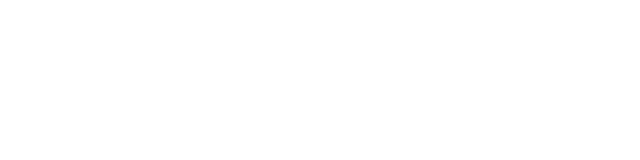
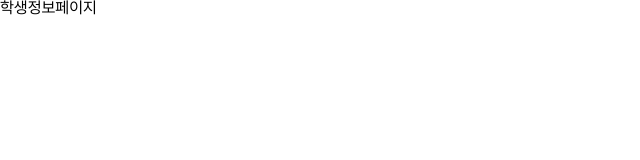
Before and after one commit to GSM-Not-Easy/Sundo-Frontend, a React (Create React App) app: page /stuinfo in a window 1280 px wide. Before the commit this address had no page. Shown: the top 160 px of the page, without its empty margins (0-640 px from the left). Built offline with nearby package versions, Linux system fonts and the light colour scheme.

Commit message:
Add StuInfo page setting

```diff
--- /dev/null
+++ b/src/pageContainer/StuInfoPage/index.jsx
@@ -0,0 +1,7 @@
+import * as S from './style';
+
+const StuInfoPage = () => {
+  return <div>학생정보페이지</div>;
+};
+
+export default StuInfoPage;
--- /dev/null
+++ b/src/pageContainer/StuInfoPage/style.js
@@ -0,0 +1 @@
+import styled from 'styled-components';
--- a/src/pageContainer/index.js
+++ b/src/pageContainer/index.js
@@ -6,3 +6,4 @@
 export { default as StudentInfoPage } from './SignUpPage/StudentInfoPage';
 export { default as WeeClassStartPage } from './WeeClassStartPage';
 export { default as SignInPage } from './SignInPage';
+export { default as StuInfoPage } from './StuInfoPage';
--- a/src/pages/index.js
+++ b/src/pages/index.js
@@ -1,3 +1,4 @@
 export { default as SignUp } from './signup';
 export { default as ChatStart } from './chatStart';
 export { default as SignIn } from './signin';
+export { default as StuInfo } from './stuinfo';
--- /dev/null
+++ b/src/pages/stuinfo/index.jsx
@@ -0,0 +1,7 @@
+import { StuInfoPage } from '../../pageContainer';
+
+const StuInfo = () => {
+  return <StuInfoPage />;
+};
+
+export default StuInfo;
--- a/src/router/index.js
+++ b/src/router/index.js
@@ -8,6 +8,7 @@
         <Route path='/signup' element={<P.SignUp />} />
         <Route path='/signin' element={<P.SignIn />} />
         <Route path='/weeclass' element={<P.ChatStart />} />
+        <Route path='/stuinfo' element={<P.StuInfo />} />
       </Routes>
     </BrowserRouter>
   );
```
